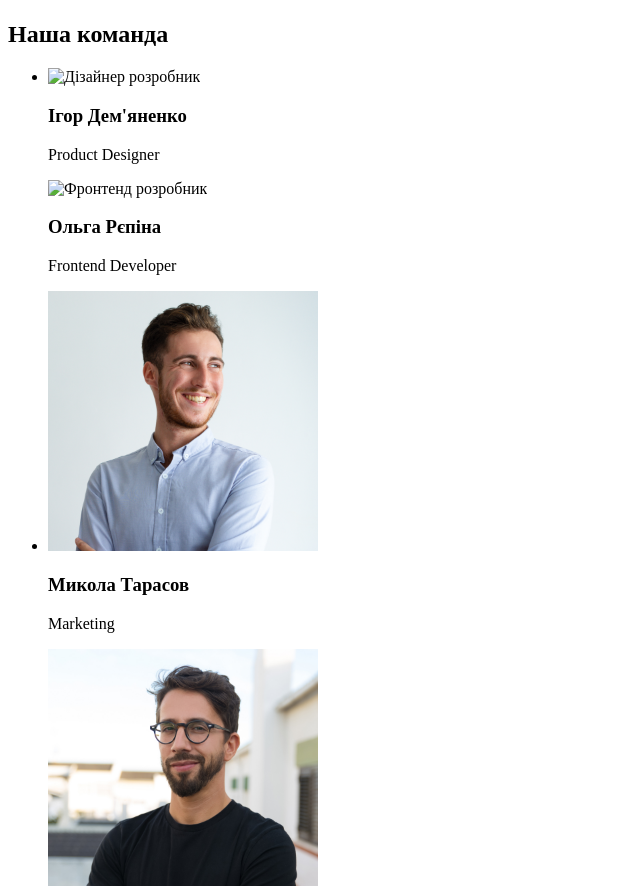
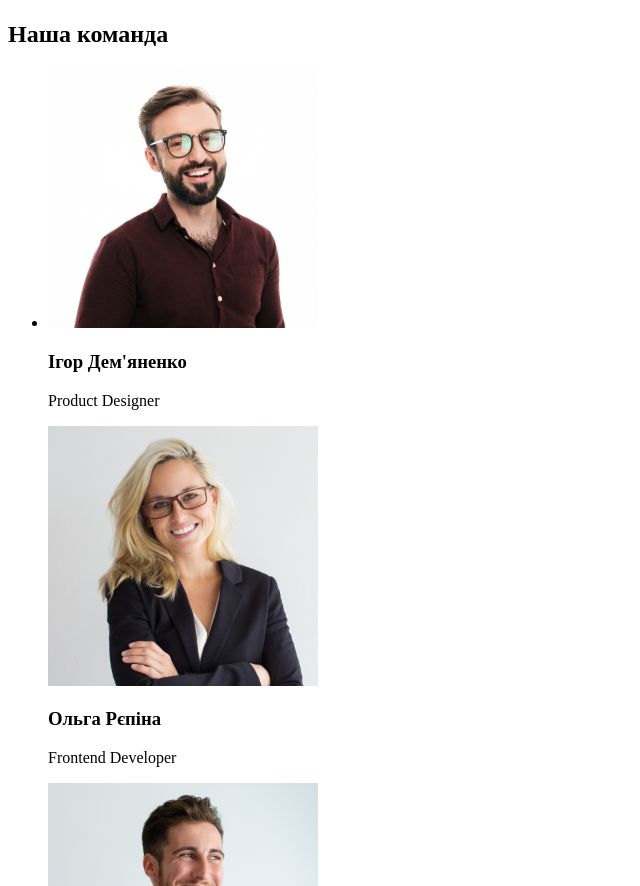
Before and after one commit to AnkaAnkaAnkaAnka/GoIT-markup-hw-01, a plain HTML site: page goit-markup-hw-01/index.html in a window 1280 px wide. Shown: the part 1553-2439 px from the top of the page, without its empty margins (0-640 px from the left). Drawn offline with Linux system fonts and the light colour scheme.

Commit message:
Update index.html

```diff
--- a/goit-markup-hw-01/index.html
+++ b/goit-markup-hw-01/index.html
@@ -62,13 +62,13 @@
     <section><h2>Наша команда</h2>
           <ul>
                <li>
-                <img src="images/demyanenko.png" alt="Дізайнер розробник" width="270">
+                <img src="images/demyanenko.jpg" alt="Дізайнер розробник" width="270">
                 <h3>Ігор Дем'яненко</h3>
                 <p lang="en">Product Designer</p>
                </li>
 
                <lie>
-                <img src="images/repina.png" alt="Фронтенд розробник" width="270">
+                <img src="images/repina.jpg" alt="Фронтенд розробник" width="270">
                 <h3>Ольга Рєпіна</h3>
                 <p lang="en">Frontend Developer</p>
                </li>
```
